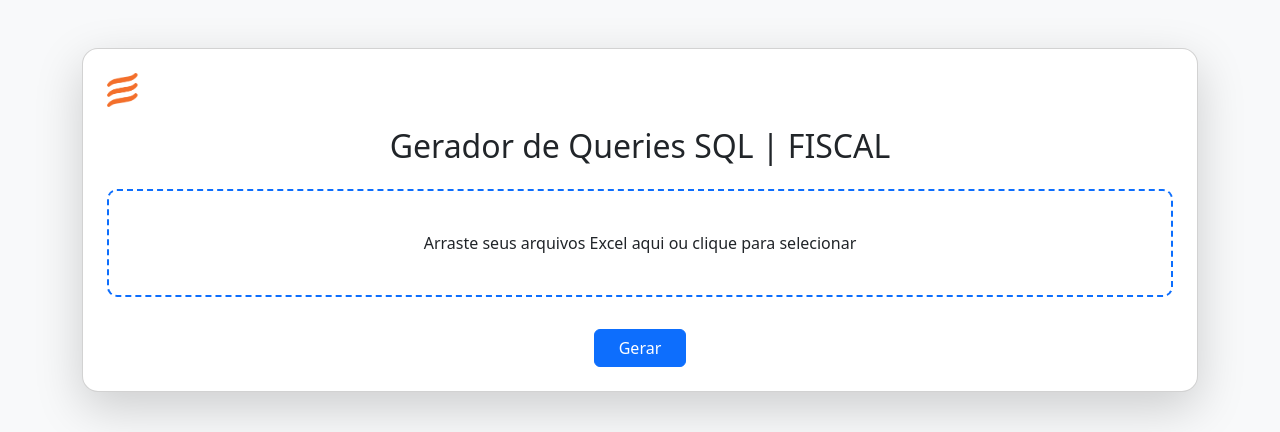
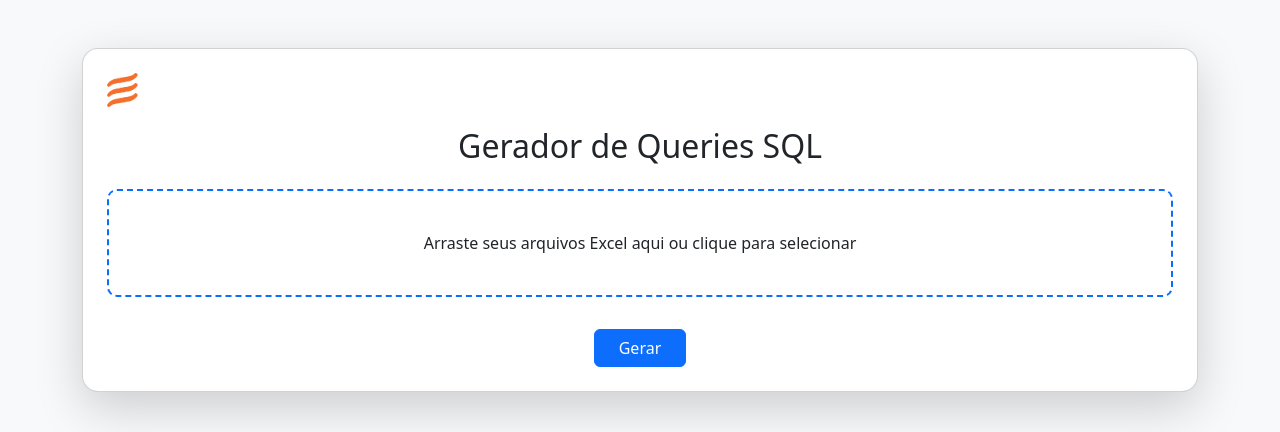
Before and after one commit to eliezermoraesss/query-excel-generator-flask-api, a Flask app: page / in a window 1280 px wide. Shown: the top 432 px of the page. Run offline with Flask 3, Linux system fonts and the light colour scheme.

Commit message:
style: Alterado o título da aplicação. Removido texto 'Fiscal'

```diff
--- a/templates/index.html
+++ b/templates/index.html
@@ -29,7 +29,7 @@
             <!-- Logo -->
             <img src="{{ url_for('static', filename='Logo-Negativo.png') }}" alt="Logo Multfer" class="logo">
 
-            <h2 class="mb-4">Gerador de Queries SQL | FISCAL</h2>
+            <h2 class="mb-4">Gerador de Queries SQL</h2>
 
             <form action="/query-generator/flask_queries/upload" method="post" enctype="multipart/form-data" id="uploadForm">
                 <!-- Área de Drag & Drop -->
```
